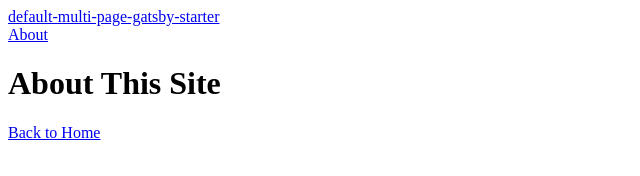
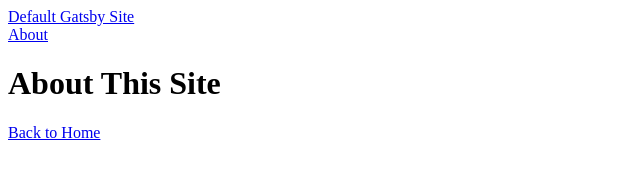
Before and after one commit to robert-s-hogan/gatsby-coffee-shop, a Gatsby site: page /about in a window 1280 px wide. Shown: the whole page, without its empty margins (0-640 px from the left). Built offline with nearby package versions, Linux system fonts and the light colour scheme; Gatsby itself is replaced by a stand-in of ours.

Commit message:
Fixed SEO type.

```diff
--- a/gatsby-config.js
+++ b/gatsby-config.js
@@ -1,7 +1,7 @@
 module.exports = {
     siteMetadata: {
         siteUrl: "https://www.yourdomain.tld",
-        title: "default-multi-page-gatsby-starter",
+        title: "Default Gatsby Site",
         description: "Here is the default starter multi-page",
         image: "https://res.cloudinary.com/dmfdjwwgb/image/upload/v1630950348/robertshogan.com/J_R___T_8.21.21-31_copy_k9zia3.jpg",
     },
--- a/src/components/seo.js
+++ b/src/components/seo.js
@@ -18,10 +18,15 @@ export function Seo(props) {
 
     const defaults = data?.site?.siteMetadata;
 
-    const title = props.title | defaults.title;
-    const description = props.description | defaults.description;
+    const title = props.title || defaults.title;
+    const description = props.description || defaults.description;
     const image = new URL(props.image || defaults.image, defaults.siteUrl);
     const url = new URL(props.path || "/", defaults.siteUrl);
+
+    console.log(title);
+    console.log(url);
+    console.log(image);
+    console.log(description);
 
     return (
         <Helmet>
--- a/src/pages/about.js
+++ b/src/pages/about.js
@@ -9,7 +9,7 @@ export default function About() {
             description="More information about this about page."
         >
             <h1>About This Site</h1>
-            <Link to="/">Back to Home</Link>{" "}
+            <Link to="/">Back to Home</Link>
         </Layout>
     );
 }
```
